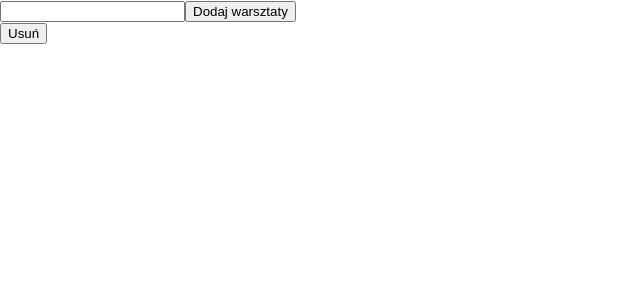
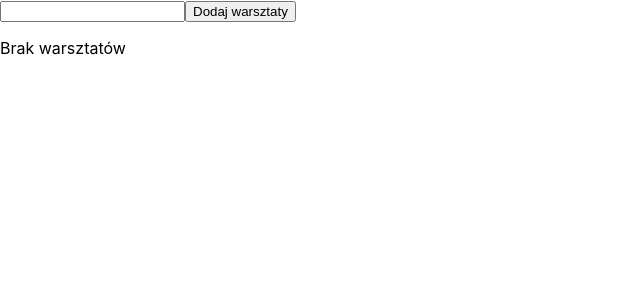
Before and after one commit to jan-lewandoski/react-intro, a React (Create React App) app: page / in a window 1280 px wide. Shown: the top 300 px of the page, without its empty margins (0-640 px from the left). Built offline with nearby package versions, Linux system fonts and the light colour scheme.

Commit message:
Add list rendering & conditional rendering

```diff
--- a/src/components/Workshop/Workshop.js
+++ b/src/components/Workshop/Workshop.js
@@ -1,8 +1,8 @@
-const Workshop = ({ name, onDelete }) => {
+const Workshop = ({ id, name, onDelete }) => {
   return (
     <div>
       {name}
-      <button onClick={() => onDelete(name)}>Usuń</button>
+      <button onClick={() => onDelete(id)}>Usuń</button>
     </div>
   );
 };
--- a/src/containers/App/App.js
+++ b/src/containers/App/App.js
@@ -33,8 +33,8 @@ function App() {
     setName(event.target.value);
   };
 
-  const handleDelete = (name) => {
-    const updatedWorkshops = workshops.filter((n) => n !== name);
+  const handleDelete = (id) => {
+    const updatedWorkshops = workshops.filter((n, index) => index !== id);
     setWorkshops(updatedWorkshops);
   };
 
@@ -42,7 +42,10 @@ function App() {
     <div>
       <input value={name} onChange={handleChange} />
       <button onClick={handleClick}>Dodaj warsztaty</button>
-      <Workshop name={workshops[0]} onDelete={handleDelete} />
+      {workshops.map((name, index) => (
+        <Workshop key={index} id={index} name={name} onDelete={handleDelete} />
+      ))}
+      {workshops.length === 0 && <p>Brak warsztatów</p>}
     </div>
   );
 }
```
